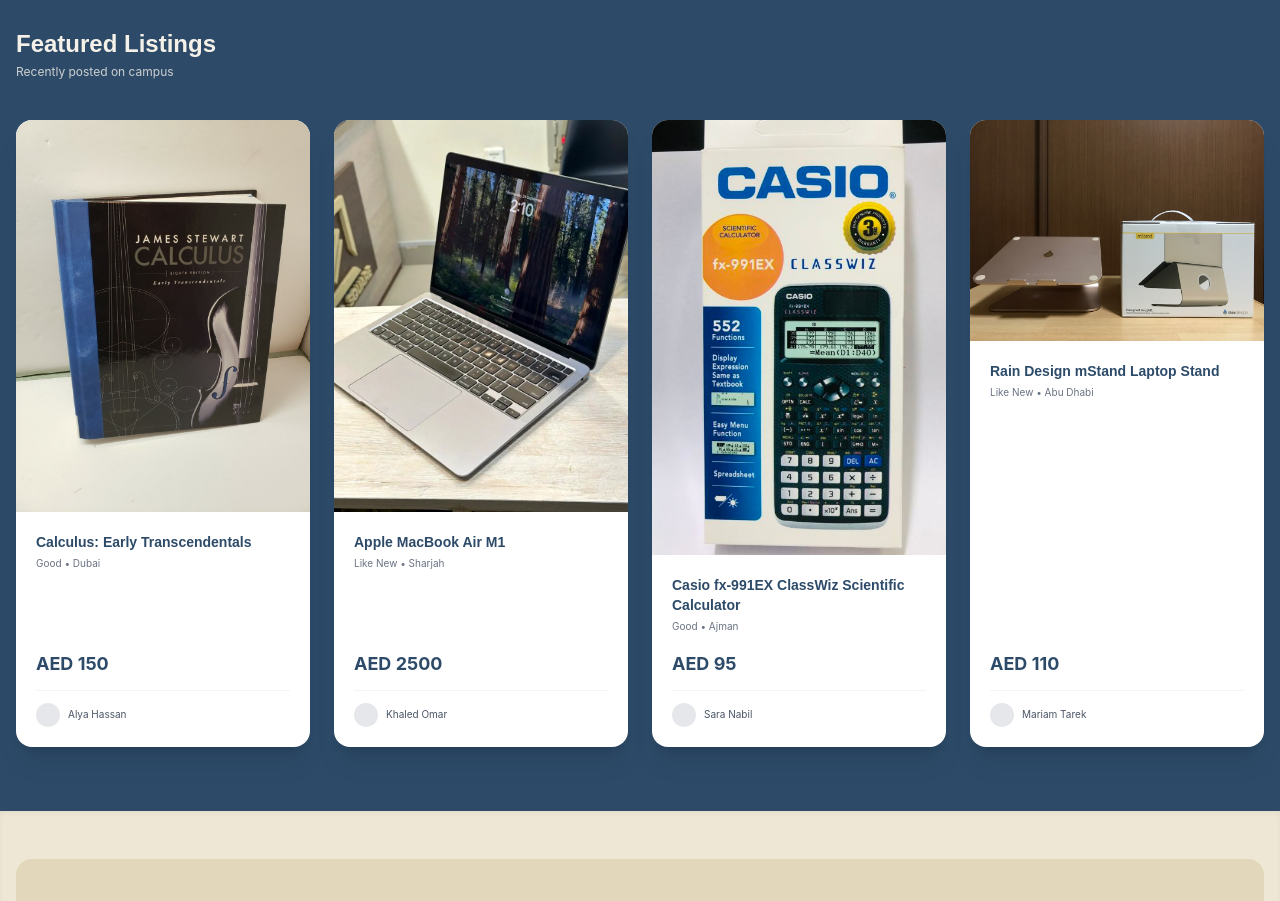
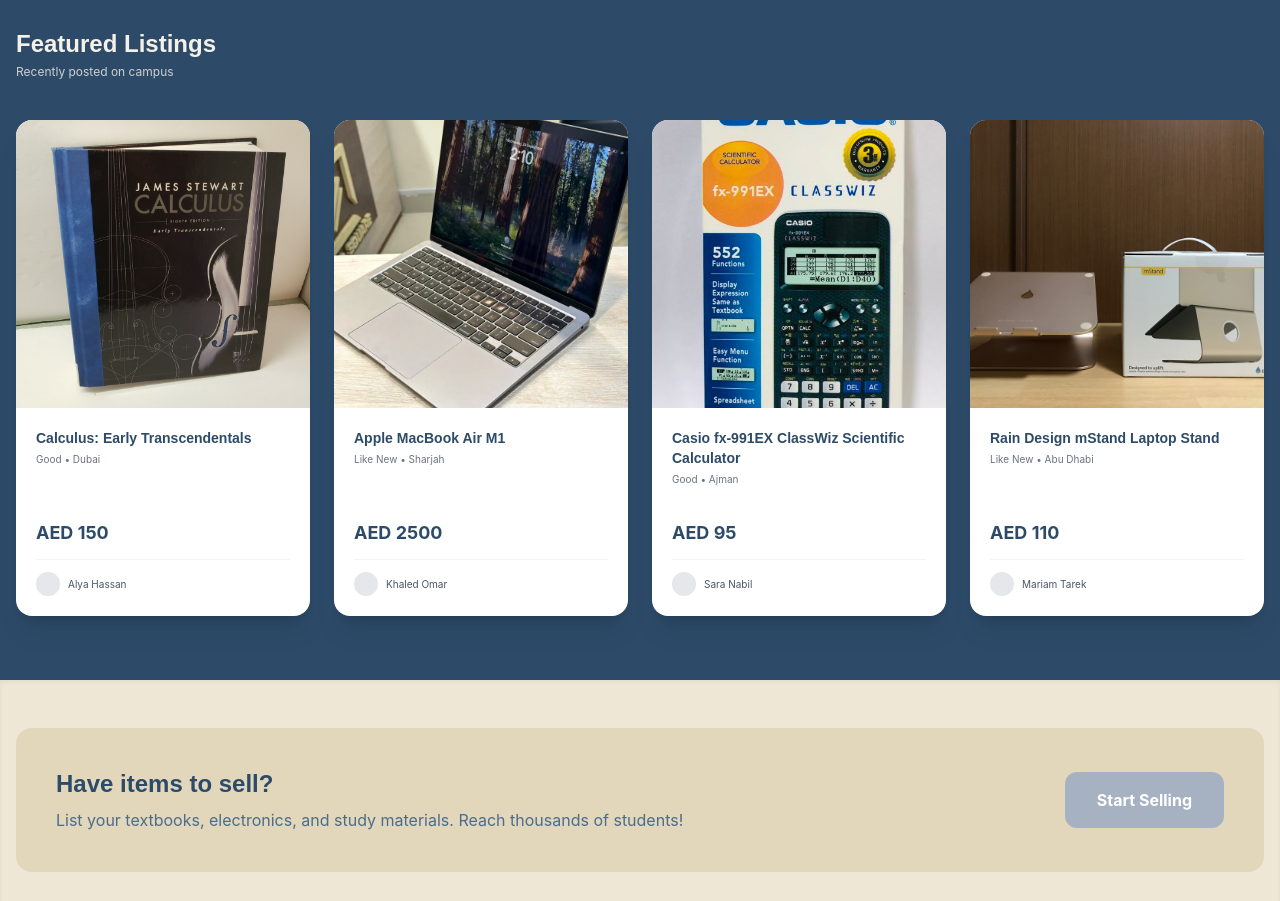
Before and after one commit to juniorproject-ctrl/AcadexPrototype, a React (Vite) app: page /home in a window 1280 px wide. Shown: the part 800-1701 px from the top of the page. Built offline with nearby package versions, Linux system fonts and the light colour scheme.

Commit message:
Add files via upload

```diff
--- a/src/components/BrandLogo.tsx
+++ b/src/components/BrandLogo.tsx
@@ -7,9 +7,9 @@
 };
 
 const sizeClasses = {
-  sm: 'h-10',
-  md: 'h-14',
-  lg: 'h-20',
+  sm: 'h-14',
+  md: 'h-16',
+  lg: 'h-24',
 };
 
 export default function BrandLogo({ size = 'md', linked = false, className = '' }: BrandLogoProps) {
--- a/src/pages/Home.tsx
+++ b/src/pages/Home.tsx
@@ -24,7 +24,7 @@
         <div className="max-w-4xl mx-auto text-center mb-12">
           <h1 className="text-5xl text-brand-navy mb-4">Your Campus Marketplace</h1>
           <p className="text-brand-light-navy max-w-2xl mx-auto">
-            Buy, sell, and discover within your educational community.<br />
+            Buy, sell, and discover within your educational community.<br/>
             From textbooks to tutoring, find it all here.
           </p>
         </div>
@@ -78,11 +78,11 @@
 
           <div className="grid grid-cols-1 sm:grid-cols-2 lg:grid-cols-4 gap-6 items-stretch">
             {featured.map((item) => (
-              <div key={item.id} className="bg-white rounded-2xl overflow-hidden shadow-xl flex flex-col h-full min-h-[27rem]">
-                <div className="relative aspect-[4/3] flex-shrink-0 bg-gray-50">
-                  <img src={item.image} alt={item.title} className="w-full h-full object-cover" />
+              <div key={item.id} className="bg-white rounded-2xl overflow-hidden shadow-xl flex h-full flex-col">
+                <div className="relative h-72 w-full overflow-hidden bg-gray-100">
+                  <img src={item.image} alt={item.title} className="h-full w-full object-cover object-center" referrerPolicy="no-referrer" />
                 </div>
-                <div className="p-5 flex-1 flex flex-col min-h-[12rem]">
+                <div className="flex min-h-[13rem] flex-1 flex-col p-5">
                   <h3 className="text-sm font-bold text-brand-navy line-clamp-2 mb-1">{item.title}</h3>
                   <p className="text-[10px] text-gray-500 mb-2">{item.condition} • {item.location}</p>
                   <p className="text-lg font-bold text-brand-navy mt-auto">AED {item.price}</p>
```
